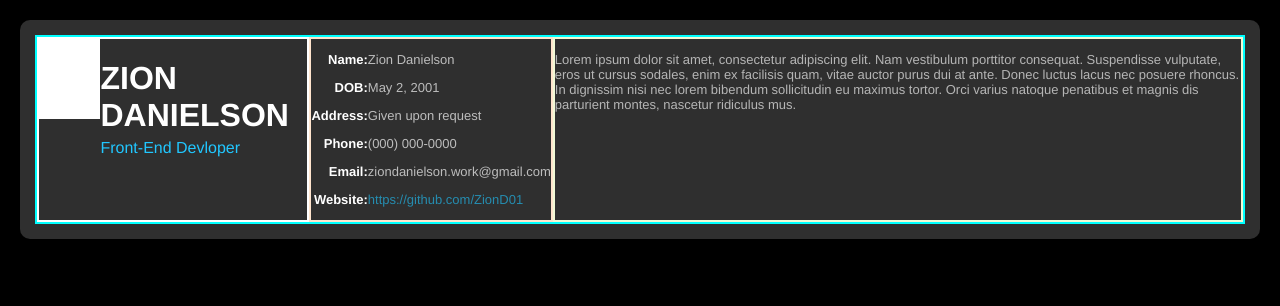
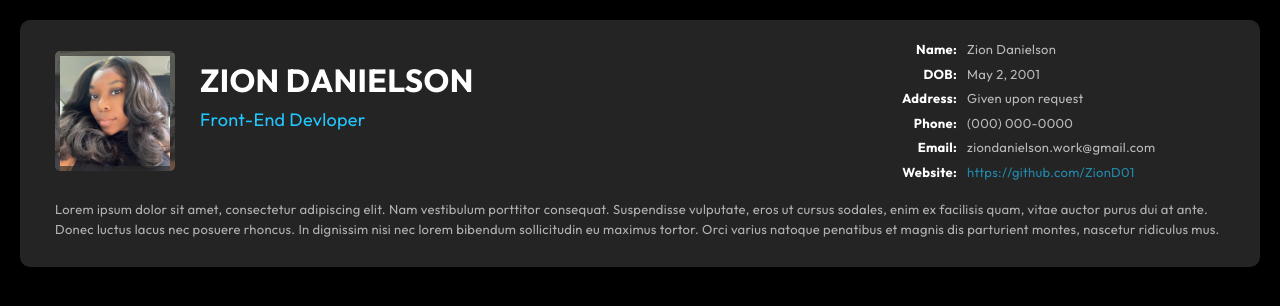
Before and after one commit to ZionD01/Online-Resume-using-HTML-CSS, a plain HTML site: page index.html in a window 1280 px wide. Drawn offline with Linux system fonts and the light colour scheme.

Commit message:
Section 1 Complete

```diff
--- a/index.html
+++ b/index.html
@@ -6,6 +6,11 @@
     <meta name="viewport" content="width=device-width, initial-scale=1.0">
     <title>Online Resume</title>
     <link rel="stylesheet" href="styles/styles.css">
+
+    <!-- FONT Outfit -->
+    <link rel="preconnect" href="https://fonts.googleapis.com">
+    <link rel="preconnect" href="https://fonts.gstatic.com" crossorigin>
+    <link href="https://fonts.googleapis.com/css2?family=Outfit:wght@100..900&display=swap" rel="stylesheet">
 </head>
 
 <body>
@@ -22,13 +27,13 @@
 
                 <!-- Picture -->
                 <div id="image-box">
-                <!-- <img src="" alt="profile picture" width="100px" height="100px"> -->
+                    <!-- <img src="" alt="profile picture" width="100px" height="100px"> -->
                 </div>
 
                 <!-- Name & Title -->
-                <div>
-                <h1>ZION DANIELSON</h1>
-                <p>Front-End Devloper</p>
+                <div id="Name_Title-div">
+                    <h1>ZION DANIELSON</h1>
+                    <p>Front-End Devloper</p>
                 </div>
             </div>
 
@@ -62,7 +67,11 @@
             </div>
 
             <div id="box3">
-                <p>Lorem ipsum dolor sit amet, consectetur adipiscing elit. Nam vestibulum porttitor consequat. Suspendisse vulputate, eros ut cursus sodales, enim ex facilisis quam, vitae auctor purus dui at ante. Donec luctus lacus nec posuere rhoncus. In dignissim nisi nec lorem bibendum sollicitudin eu maximus tortor. Orci varius natoque penatibus et magnis dis parturient montes, nascetur ridiculus mus.</p>
+                <p>Lorem ipsum dolor sit amet, consectetur adipiscing elit. Nam vestibulum porttitor consequat.
+                    Suspendisse vulputate, eros ut cursus sodales, enim ex facilisis quam, vitae auctor purus dui at
+                    ante. Donec luctus lacus nec posuere rhoncus. In dignissim nisi nec lorem bibendum sollicitudin eu
+                    maximus tortor. Orci varius natoque penatibus et magnis dis parturient montes, nascetur ridiculus
+                    mus.</p>
             </div>
 
 
--- a/styles/styles.css
+++ b/styles/styles.css
@@ -5,7 +5,9 @@ body {
     height: 100%;
     box-sizing: border-box;
     background: rgb(0, 0, 0);
-  font-family: Helvetica, sans-serif;
+    font-family: Outfit;
+    line-height: 1.5;
+    letter-spacing: 0.3px;
 }
 
 *,
@@ -15,77 +17,116 @@ body {
 }
 
 #main_container {
-    background: rgb(47, 47, 47);
+
+    background: rgba(47, 47, 47, 0.785);
     margin: 20px;
     padding: 15px;
-    border-radius: 10px;;
+    border-radius: 10px;
+
 }
 
 
 #section1 {
-    display:flex;
-    border: 2px solid cyan;
+
+    display: flex;
+    /* border: 2px solid cyan; */
     color: white;
+    flex-wrap: wrap;
 
 }
 
+/* Image */
 #image-box {
-
-    border: 2px solid white;
-    background: white;
-    width: 80px;
-    height: 80px;
+    display: flex;
+    border: 5px solid rgba(40, 40, 40, 0.649);
+    border-radius: 5px;
+    background: url(/images/profile\ pic.jpg);
+    background-position: center;
+    background-size: cover;
+    width: 120px;
+    height: 120px;
+    margin-left: 20px;
+    margin-right: 15px;
+    align-self: center;
 
 
 }
 
+#Name_Title-div {
+
+    margin-left: 10px;
+
+}
+
 #box1 {
+
     display: flex;
+    flex-grow: 2;
+    /* border: 2px solid rgb(255, 255, 255); */
+    justify-content: left;
 
-    border: 2px solid rgb(255, 255, 255);
 
 }
 
 #box2 {
 
-    border: 2px solid rgb(255, 228, 205);
+    /* border: 2px solid rgb(255, 228, 205); */
     display: flex;
     font-size: small;
+    flex-grow: 1;
+    justify-content: center;
 
 }
 
 #box3 {
 
-    border: 2px solid rgb(241, 248, 213);
+    /* border: 2px solid rgba(241, 248, 213, 0.095); */
     font-size: small;
     color: rgba(255, 255, 255, 0.649);
+    margin-left: 20px;
 
 }
 
+/* Name */
 #box1 h1 {
 
-    margin-bottom: 5px;
-}
-
-#box1 p {
-    color: rgb(33, 199, 255);
-    margin: 0;
+    margin-bottom: 2px;
 
 }
 
+/* Title */
+#box1 p {
+
+    color: rgb(33, 199, 255);
+    margin: 0;
+    font-size: 18px;
+
+
+}
+
+/* Box 2 */
 #Subjects p {
 
     text-align: right;
     font-weight: bold;
+    margin: 5px;
+
 }
 
+/* Box 2 */
 #Information p {
 
     text-align: left;
     color: rgba(255, 255, 255, 0.684);
+    margin: 5px;
+
 }
 
+/* Box 2 */
 #Information a {
+
     color: rgba(33, 199, 255, 0.618);
     text-decoration: none;
+    margin-left: 5px;
+
 }
```
Lines whose indentation alone changed are shown as unchanged.
